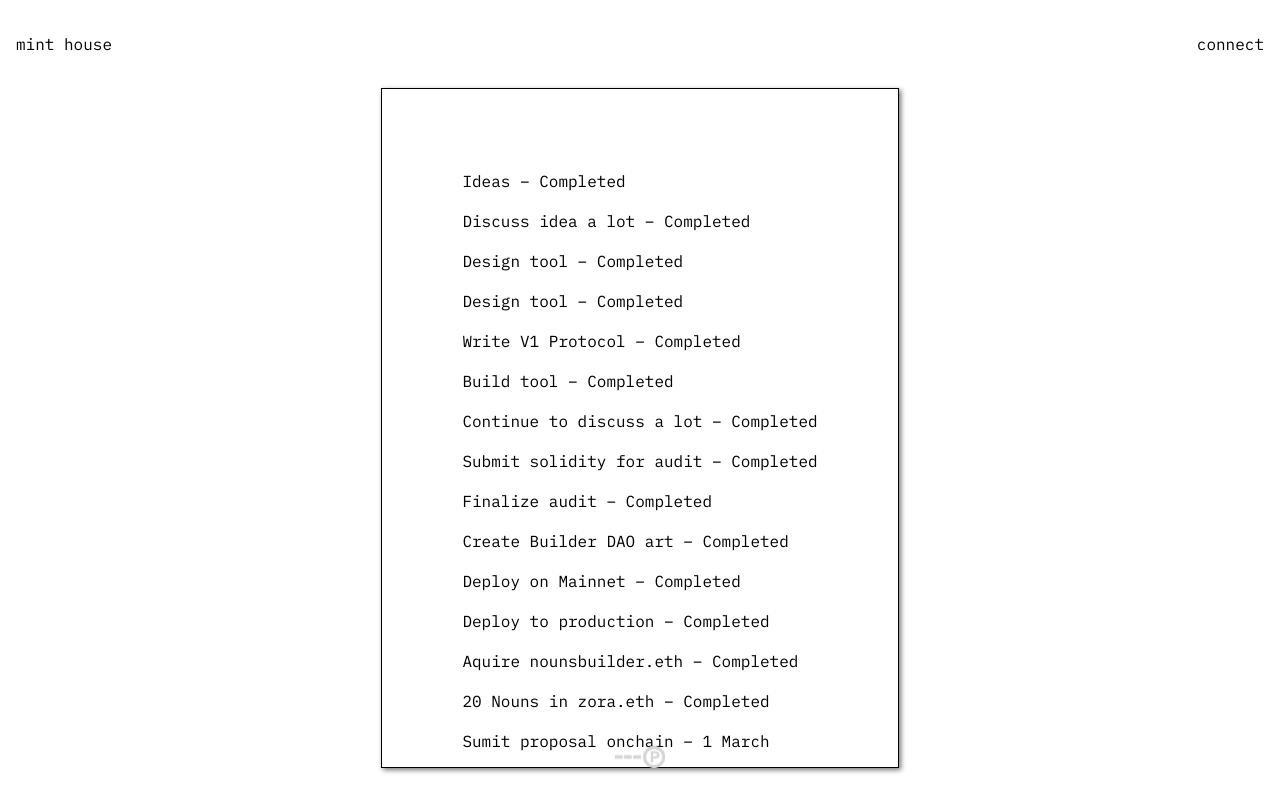
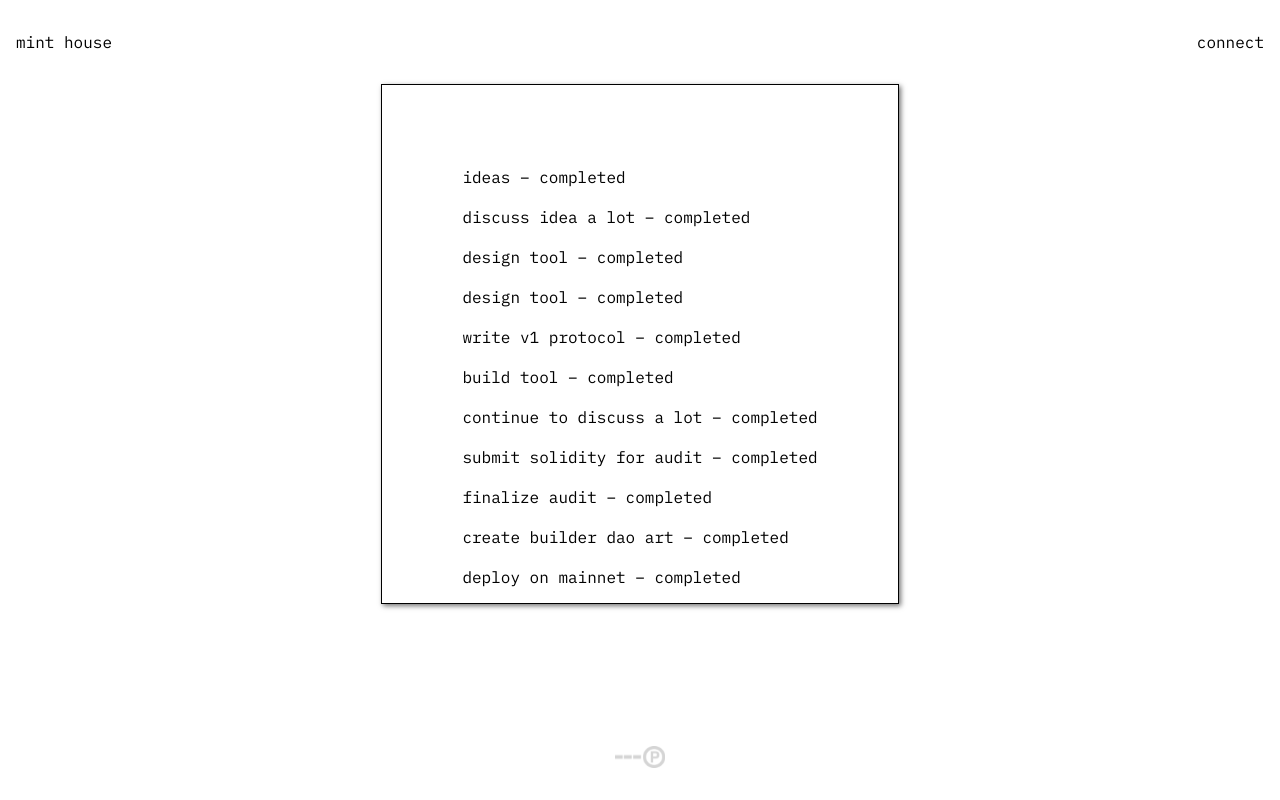
Before and after one commit to public-assembly/mint-house, a Next.js app: page / in a window 1280 px wide. Built offline with nearby package versions, Linux system fonts and the light colour scheme.

Commit message:
chore: clean up layouts + add more ui components

```diff
--- a/components/DropList.tsx
+++ b/components/DropList.tsx
@@ -1,7 +1,7 @@
 import React from 'react';
 import { marketData } from '../data';
 import Link from 'next/link';
-import { List, ListItem } from '@chakra-ui/react';
+import { Button, List, ListItem } from '@chakra-ui/react';
 
 type Props = {};
 
@@ -10,20 +10,42 @@
     <List
       spacing={4}
       border='1px solid black'
-      p='20'
+      p={['3', '5', '10', '20']}
+      sx={{ boxShadow: '2px 2px 5px #0000008A' }}
+      maxH='100%'
       overflowY='auto'
-      maxH='85vh'
-      sx={{ boxShadow: '2px 2px 5px #0000008A' }}
     >
       {marketData.nodes.map((collection, i) => (
         <ListItem key={i}>
-          <Link
-            href={'/drops/'.concat(`${collection.token.collectionAddress}`)}
-          >
-            {collection.token.name}
-          </Link>{' '}
+          <Button variant='link'>
+            <Link
+              href={'/drops/'.concat(`${collection.token.collectionAddress}`)}
+            >
+              {collection.token.name}
+            </Link>
+          </Button>
         </ListItem>
       ))}
+      <ListItem>test</ListItem>
+      <ListItem>test</ListItem>
+      <ListItem>test</ListItem>
+      <ListItem>test</ListItem>
+      <ListItem>test</ListItem>
+      <ListItem>test</ListItem>
+      <ListItem>test</ListItem>
+      <ListItem>test</ListItem>
+      <ListItem>test</ListItem>
+      <ListItem>test</ListItem>
+      <ListItem>test</ListItem>
+      <ListItem>test</ListItem>
+      <ListItem>test</ListItem>
+      <ListItem>test</ListItem>
+      <ListItem>test</ListItem>
+      <ListItem>test</ListItem>
+      <ListItem>test</ListItem>
+      <ListItem>test</ListItem>
+      <ListItem>test</ListItem>
+      <ListItem>test</ListItem>
     </List>
   );
 };
--- a/components/Footer.tsx
+++ b/components/Footer.tsx
@@ -9,7 +9,7 @@
       justifyContent={'center'}
       alignItems='center'
       position='absolute'
-      bottom='2rem'
+      bottom='0'
     >
       <Image
         src={'/pa-footer-white-logo.svg'}
--- a/components/Layout.tsx
+++ b/components/Layout.tsx
@@ -1,14 +1,14 @@
 import React from 'react';
 import NavBar from '../components/Navbar';
 import Footer from '../components/Footer';
-import { Container } from '@chakra-ui/react';
+import { Box, Container, Spacer } from '@chakra-ui/react';
 
 export default function Layout({ children }: any) {
   return (
     <>
-      <Container centerContent maxW='1768px' h='100vh'>
+      <Container centerContent maxW='1768px' my='2rem'>
         <NavBar />
-        <main>{children}</main>
+        <Box h={'65vh'}>{children}</Box>
         <Footer />
       </Container>
     </>
--- a/components/Navbar.tsx
+++ b/components/Navbar.tsx
@@ -1,14 +1,18 @@
 import React from 'react';
 import Link from 'next/link';
 import styles from '@/styles/Home.module.css';
-import { HStack, Spacer } from '@chakra-ui/react';
+import { Button, HStack, Spacer } from '@chakra-ui/react';
 
 const NavBar = () => {
   return (
-    <HStack w='100%' my='2rem'>
-      <Link href='/'>mint house</Link>
+    <HStack w='100%' mb='2rem'>
+      <Button variant='link'>
+        <Link href='/'>mint house</Link>
+      </Button>
       <Spacer />
-      <Link href='/'>connect</Link>
+      <Button variant='link'>
+        <Link href='/'>connect</Link>
+      </Button>
     </HStack>
   );
 };
--- a/package.json
+++ b/package.json
@@ -9,6 +9,7 @@
     "lint": "next lint"
   },
   "dependencies": {
+    "@chakra-ui/icons": "^2.0.17",
     "@chakra-ui/react": "^2.5.0",
     "@emotion/react": "^11.10.5",
     "@emotion/styled": "^11.10.5",
--- a/pages/_document.tsx
+++ b/pages/_document.tsx
@@ -3,12 +3,7 @@
 export default function Document() {
   return (
     <Html lang='en'>
-      <Head>
-        <title>mint house</title>
-        <meta name='description' content='Welcome to PA Mint House!' />
-        <meta name='viewport' content='width=device-width, initial-scale=1' />
-        <link rel='icon' href='/favicon.ico' />
-      </Head>
+      <Head />
       <body>
         <Main />
         <NextScript />
--- a/pages/index.tsx
+++ b/pages/index.tsx
@@ -1,18 +1,17 @@
 import Head from 'next/head';
 import { DropList } from '@/components/DropList';
+import { Box } from '@chakra-ui/react';
 
 export default function Home() {
   return (
-    <>
-      <Head>
-        <title>mint house</title>
-        <meta name='description' content='Welcome to PA Mint House!' />
-        <meta name='viewport' content='width=device-width, initial-scale=1' />
-        <link rel='icon' href='/favicon.ico' />
-      </Head>
-      <main>
-        <DropList />
-      </main>
-    </>
+    <Box
+      display='flex'
+      w='100%'
+      h='100%'
+      justifyContent='center'
+      alignItems='center'
+    >
+      <DropList />
+    </Box>
   );
 }
--- a/styles/globals.css
+++ b/styles/globals.css
@@ -1,104 +1,4 @@
-@import url('https://fonts.googleapis.com/css2?family=IBM+Plex+Mono&display=swap');
-:root {
-  --max-width: 1100px;
-  --border-radius: 12px;
-  --font-mono: 'IBM Plex Mono', ui-monospace, Menlo, Monaco, 'Cascadia Mono', 'Segoe UI Mono',
-    'Roboto Mono', 'Oxygen Mono', 'Ubuntu Monospace', 'Source Code Pro',
-    'Fira Mono', 'Droid Sans Mono', 'Courier New', monospace;
-
-  --foreground-rgb: 0, 0, 0;
-  --background-start-rgb: 214, 219, 220;
-  --background-end-rgb: 255, 255, 255;
-
-  --primary-glow: conic-gradient(
-    from 180deg at 50% 50%,
-    #16abff33 0deg,
-    #0885ff33 55deg,
-    #54d6ff33 120deg,
-    #0071ff33 160deg,
-    transparent 360deg
-  );
-  --secondary-glow: radial-gradient(
-    rgba(255, 255, 255, 1),
-    rgba(255, 255, 255, 0)
-  );
-
-  --tile-start-rgb: 239, 245, 249;
-  --tile-end-rgb: 228, 232, 233;
-  --tile-border: conic-gradient(
-    #00000080,
-    #00000040,
-    #00000030,
-    #00000020,
-    #00000010,
-    #00000010,
-    #00000080
-  );
-
-  --callout-rgb: 238, 240, 241;
-  --callout-border-rgb: 172, 175, 176;
-  --card-rgb: 180, 185, 188;
-  --card-border-rgb: 131, 134, 135;
-}
-
-@media (prefers-color-scheme: dark) {
-  :root {
-    --foreground-rgb: 255, 255, 255;
-    --background-start-rgb: 0, 0, 0;
-    --background-end-rgb: 0, 0, 0;
-
-    --primary-glow: radial-gradient(rgba(1, 65, 255, 0.4), rgba(1, 65, 255, 0));
-    --secondary-glow: linear-gradient(
-      to bottom right,
-      rgba(1, 65, 255, 0),
-      rgba(1, 65, 255, 0),
-      rgba(1, 65, 255, 0.3)
-    );
-
-    --tile-start-rgb: 2, 13, 46;
-    --tile-end-rgb: 2, 5, 19;
-    --tile-border: conic-gradient(
-      #ffffff80,
-      #ffffff40,
-      #ffffff30,
-      #ffffff20,
-      #ffffff10,
-      #ffffff10,
-      #ffffff80
-    );
-
-    --callout-rgb: 20, 20, 20;
-    --callout-border-rgb: 108, 108, 108;
-    --card-rgb: 100, 100, 100;
-    --card-border-rgb: 200, 200, 200;
-  }
-}
-
-* {
-  box-sizing: border-box;
-  padding: 0;
-  margin: 0;
-  font-family: 'IBM Plex Mono';
-  color: #000000;
-}
-
 html,
 body {
-  max-width: 100vw;
-  overflow-x: hidden;
+  height: calc(100vh - 4rem);
 }
-
-body {
-  color: rgb(var(--foreground-rgb));
-}
-
-a {
-  color: inherit;
-  text-decoration: none;
-}
-
-@media (prefers-color-scheme: dark) {
-  html {
-    color-scheme: dark;
-  }
-}
--- a/styles/index.ts
+++ b/styles/index.ts
@@ -7,7 +7,7 @@
     Button,
   },
   fonts: {
-    body: `'IBM Plex Mondo', mono`,
+    body: `'IBM Plex Mono', mono`,
   },
 });
 
```
Also changed, not shown: components/DropInfoBox.tsx (+25 -9 lines), components/icons/WalletStatus.js (added, +10 -0 lines), pages/drops/[id].tsx (+10 -3 lines), 1 other file (tests, documents, lock files or other folders).
